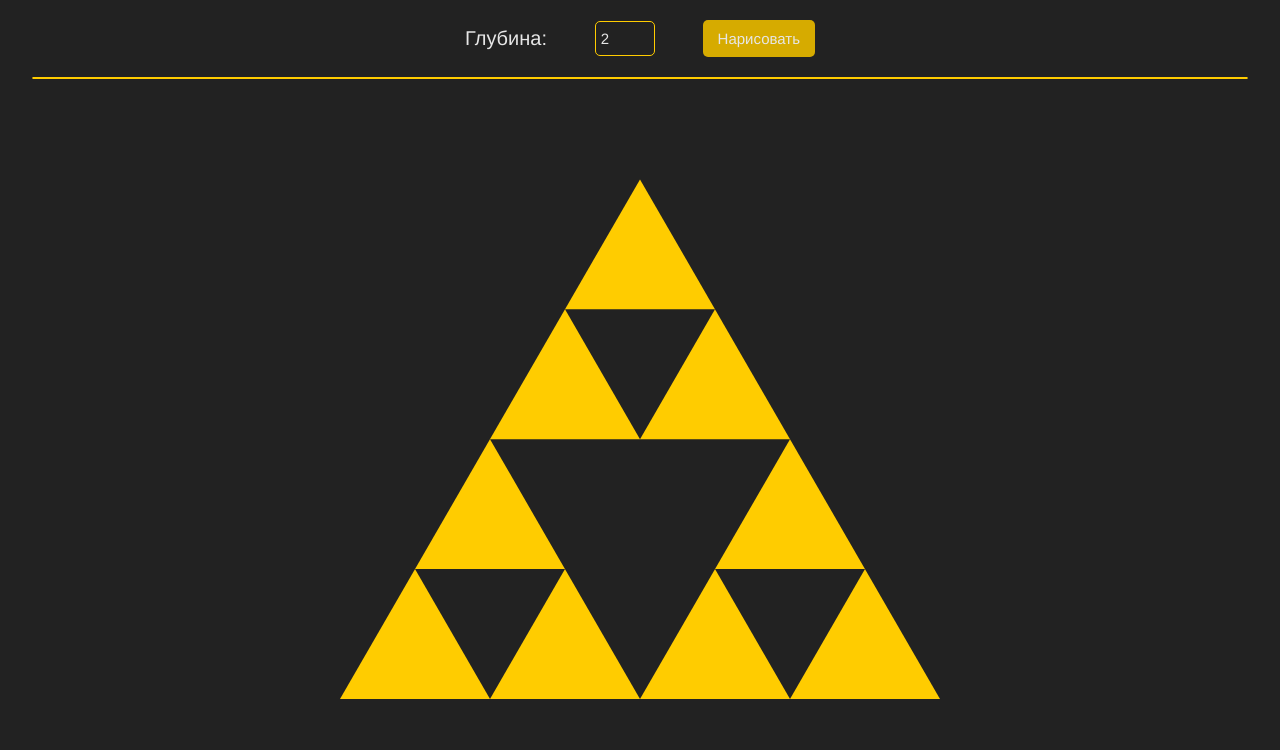
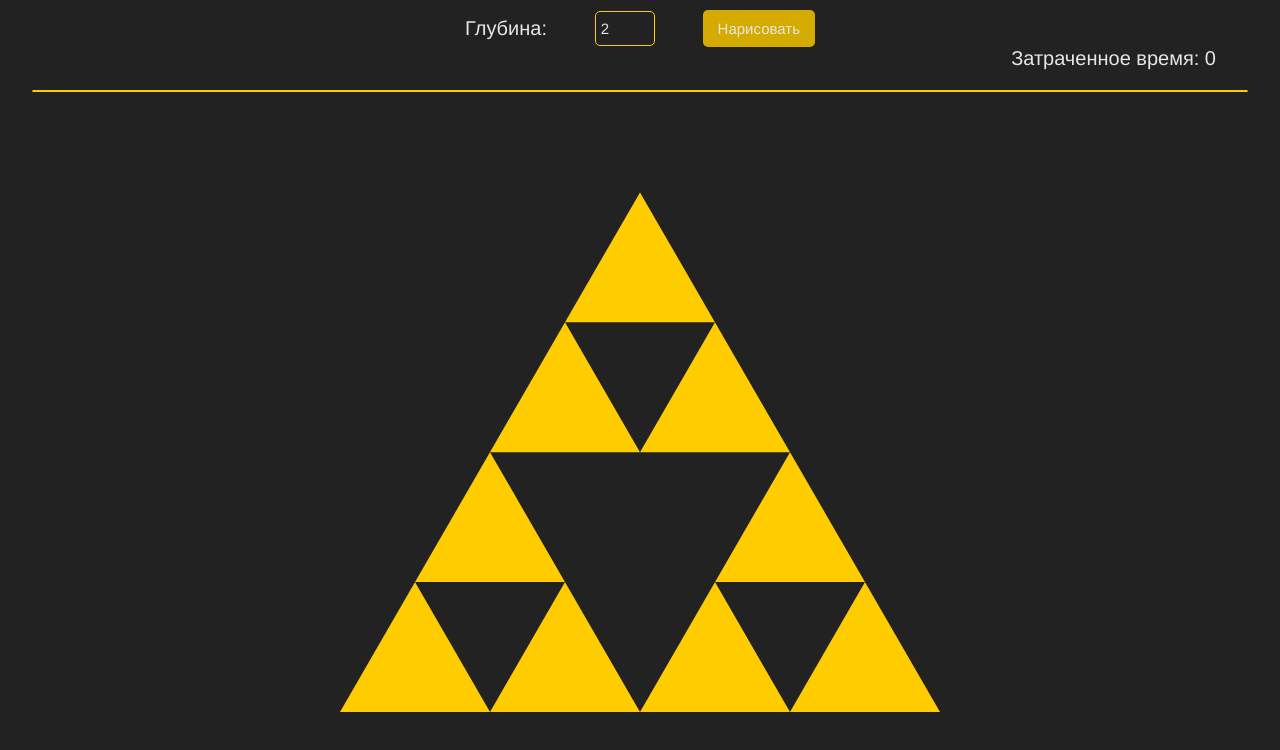
Before and after one commit to maximzadorkin/SaDPA, a website: page fractalNapkin/src/index.html in a window 1280 px wide. Both pictures are taken after a click on the button "Нарисовать". Drawn offline with Linux system fonts and the light colour scheme.

Commit message:
салфетка серпинского update with data

```diff
--- a/fractalNapkin/src/index.html
+++ b/fractalNapkin/src/index.html
@@ -8,10 +8,11 @@
 </head>
 <body>
   <div class="main-block">
-    <p class="label-depth">Глубина:</p>
+    <p class="label">Глубина:</p>
     <input type="text" id="depth-fractal" class="input-depth" value="2">
     <button id="start-btn" class="btn-draw">Нарисовать</button>
   </div>
+  <p class="label time"></p>
   <div class="split"></div>
   <div id="picture">
     <svg id="fractal" width="500" height="500" style="height: 100%; width: 100%"></svg>
--- a/fractalNapkin/src/js/main.js
+++ b/fractalNapkin/src/js/main.js
@@ -57,6 +57,8 @@ const drawFractal = () => {
   const fractal = document.querySelector('#fractal');
   const svg = document.createElement('svg');
 
+  const timeStart = new Date().getTime();
+
   // Создание главного треугольника
   const mTriangle = document.createElement('polygon');
   const height = length - Math.sqrt(3) * length / 2;
@@ -75,6 +77,8 @@ const drawFractal = () => {
     dive(fractal, svg, points, depth, maxDepth, length / 2, triangleColor);
 
     fractal.innerHTML = svg.innerHTML;
+    const timeEnd = new Date().getTime();
+    document.querySelector('.time').textContent = `Затраченное время: ${timeEnd - timeStart}`;
   };
 
   document.querySelector('#start-btn').addEventListener('click', drawFractal);
--- a/fractalNapkin/src/sass/style.sass
+++ b/fractalNapkin/src/sass/style.sass
@@ -8,14 +8,17 @@ $back: #222
   background-color: $back
 .main-block
   width: 350px
-  margin: 20px auto 0px
+  margin: 10px auto 0px
   display: flex
   align-items: center
   justify-content: space-between
-.label-depth
+.label
   color: $text-color
   font-family: Helvetica
   font-size: 20px
+.time
+  text-align: right
+  width: 95%
 .input-depth
   padding: 8px 5px
   width: 60px
```
Also changed, not shown: fractalNapkin/src/css/style.css, 2 other files. Lines whose indentation alone changed are shown as unchanged.
